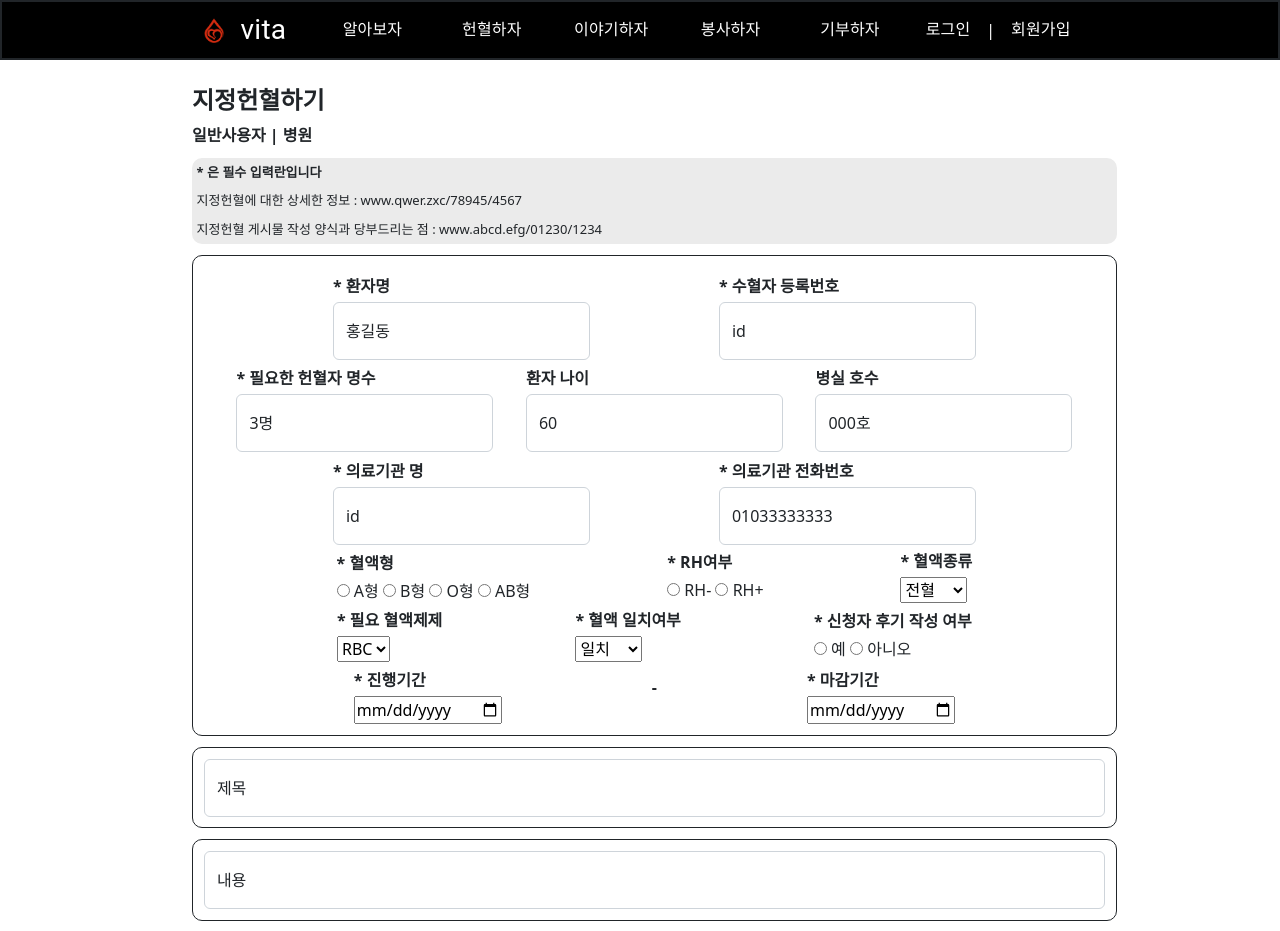
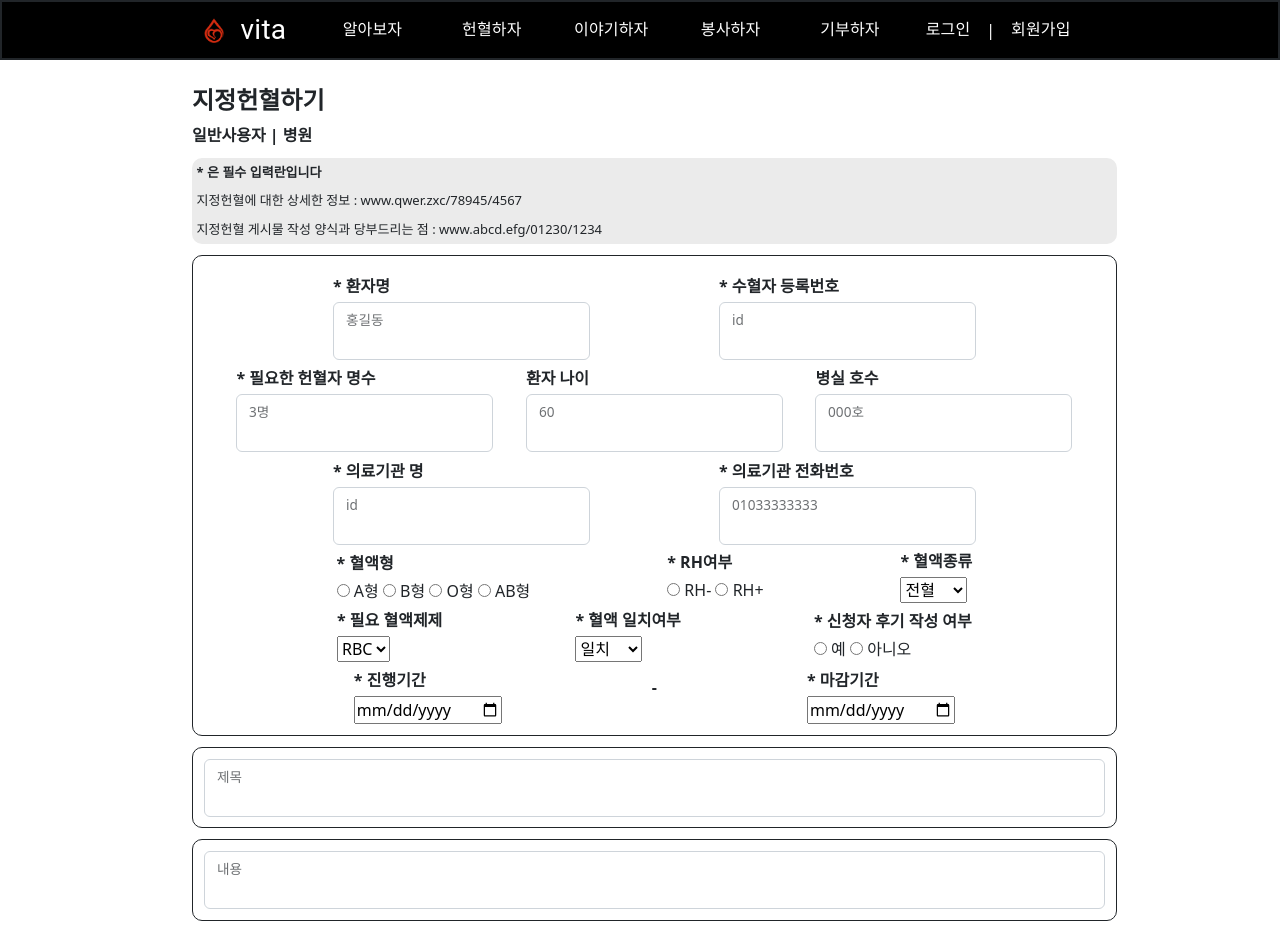
Before and after one commit to BC-VITA/VITA-FRONT, a React (Create React App) app in the folder vita/: page /DBD_PostGeneral in a window 1280 px wide. Shown: the top 931 px of the page. Built offline with nearby package versions, Linux system fonts and the light colour scheme; a small style sheet from the web is missing.

Commit message:
지정헌혈 완료2

```diff
--- a/vita/package.json
+++ b/vita/package.json
@@ -21,6 +21,7 @@
     "http-proxy-middleware": "^2.0.6",
     "jwt-decode": "^3.1.2",
     "momment": "^0.0.1",
+    "mysql": "^2.18.1",
     "node-sass": "^8.0.0",
     "react": "^18.2.0",
     "react-bootstrap": "^2.7.0",
--- a/vita/src/pages/3. Designated_Blood_Donation/DBD_PostGeneral.js
+++ b/vita/src/pages/3. Designated_Blood_Donation/DBD_PostGeneral.js
@@ -89,13 +89,15 @@ function DBD_PostGeneral() {
         setbloodproduct(e.target.value);
         setbloodmatch(e.target.value);
     };
+    const proxyurl = 'http://localhost:3306';
+    const url = '/join';
     const handleSubmit = async (event) => {
         setDisabled(true);
         event.preventDefault();
         await new Promise((r) => setTimeout(r, 1000));
 
         //back으로 정보 post함
-        fetch('http://localhost:8003/join', {
+        fetch(proxyurl+url, {
             method: 'post',
             body: JSON.stringify({
                 id: 'userID',
@@ -156,7 +158,7 @@ function DBD_PostGeneral() {
                                     value={id}
                                     onChange={handleChangeId}
                                 >
-                                    <Form.Control type="email" placeholder="name@example.com" />
+                                    <Form.Control type="textarea" />
                                 </FloatingLabel>
                             </div>
                             <div>
@@ -166,7 +168,7 @@ function DBD_PostGeneral() {
                                     value={number}
                                     onChange={handleChangenumber}
                                 >
-                                    <Form.Control type="email" placeholder="name@example.com" />
+                                    <Form.Control type="textarea" />
                                 </FloatingLabel>
                             </div>
                         </Styleddiv3>
@@ -178,7 +180,7 @@ function DBD_PostGeneral() {
                                     value={people}
                                     onChange={handleChangepeople}
                                 >
-                                    <Form.Control type="email" placeholder="name@example.com" />
+                                    <Form.Control type="textarea" />
                                 </FloatingLabel>
                             </div>
                             <div>
@@ -188,7 +190,7 @@ function DBD_PostGeneral() {
                                     value={age}
                                     onChange={handleChangeage}
                                 >
-                                    <Form.Control type="email" placeholder="name@example.com" />
+                                    <Form.Control type="textarea" />
                                 </FloatingLabel>
                             </div>
                             <div>
@@ -198,7 +200,7 @@ function DBD_PostGeneral() {
                                     value={roomnumber}
                                     onChange={handleChangeroomnumber}
                                 >
-                                    <Form.Control type="email" placeholder="name@example.com" />
+                                    <Form.Control type="textarea" />
                                 </FloatingLabel>
                             </div>
                         </Styleddiv3>
@@ -210,7 +212,7 @@ function DBD_PostGeneral() {
                                     value={hostipalname}
                                     onChange={handleChangehostipalname}
                                 >
-                                    <Form.Control type="email" placeholder="name@example.com" />
+                                    <Form.Control type="textarea" />
                                 </FloatingLabel>
                             </div>
                             <div>
@@ -220,7 +222,7 @@ function DBD_PostGeneral() {
                                     value={hostipalcall}
                                     onChange={handleChangehostipalcall}
                                 >
-                                    <Form.Control type="email" placeholder="name@example.com" />
+                                    <Form.Control type="textarea" />
                                 </FloatingLabel>
                             </div>
                         </Styleddiv3>
@@ -260,6 +262,7 @@ function DBD_PostGeneral() {
                                     value={rhtype === 'RH+'}
                                     onChange={handleRHPChange}
                                 />
+
                             </div>
                             <div>
                                 <Styleddiv2>* 혈액종류</Styleddiv2>
@@ -332,7 +335,7 @@ function DBD_PostGeneral() {
                             label="제목"
                             value={title}
                             onChange={handlesettitleChange}                                >
-                            <Form.Control type="email" placeholder="name@example.com" />
+                            <Form.Control type="textarea" />
                         </FloatingLabel>
                     </Styleddiv4>
                     <Styleddiv4>
@@ -340,7 +343,7 @@ function DBD_PostGeneral() {
                             label="내용"
                             value={detail}
                             onChange={handlesetdetailChange}                                >
-                            <Form.Control type="email" placeholder="name@example.com" />
+                            <Form.Control type="textarea" />
                         </FloatingLabel>
                     </Styleddiv4>
                     <Styledsec>
@@ -385,7 +388,7 @@ const Styleddiv = styled.div`
 const Styleddiv1 = styled.div`
     position: static;
     display: flex;
-    justify-content: flex-start
+    justify-content: flex-start;
     align-items: flex-start;
     flex-direction: row;
     font-size: 16px;
```
Also changed, not shown: 2 other files (tests, documents, lock files or other folders).
